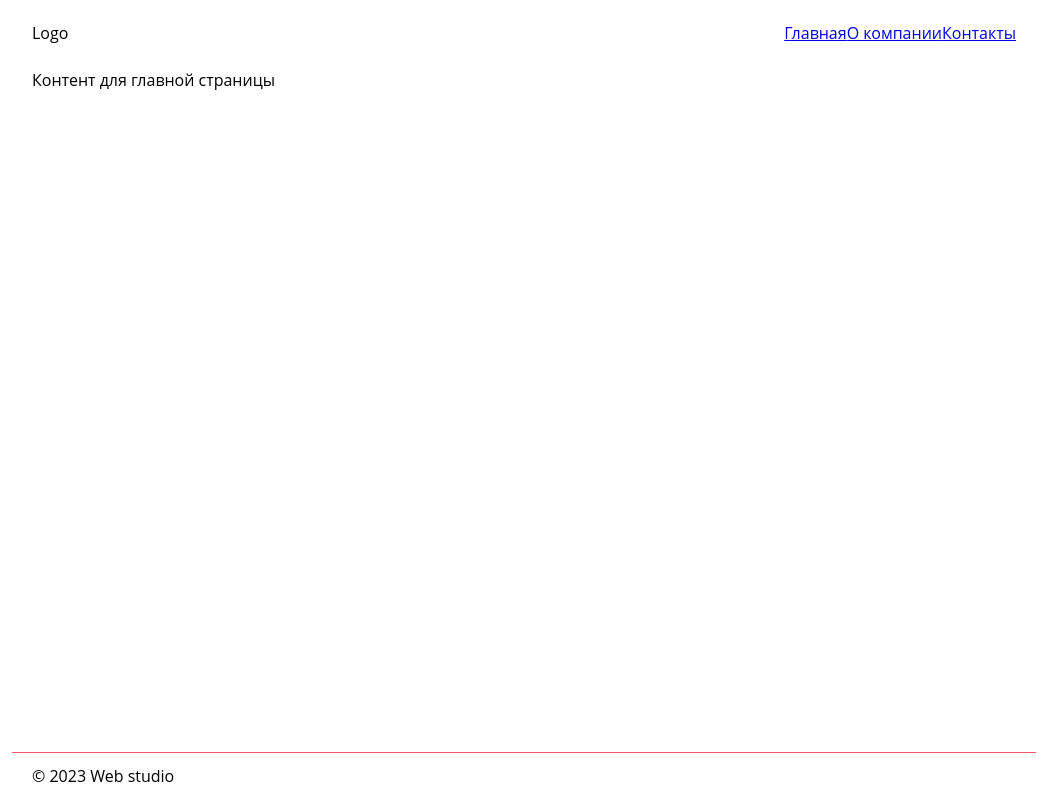
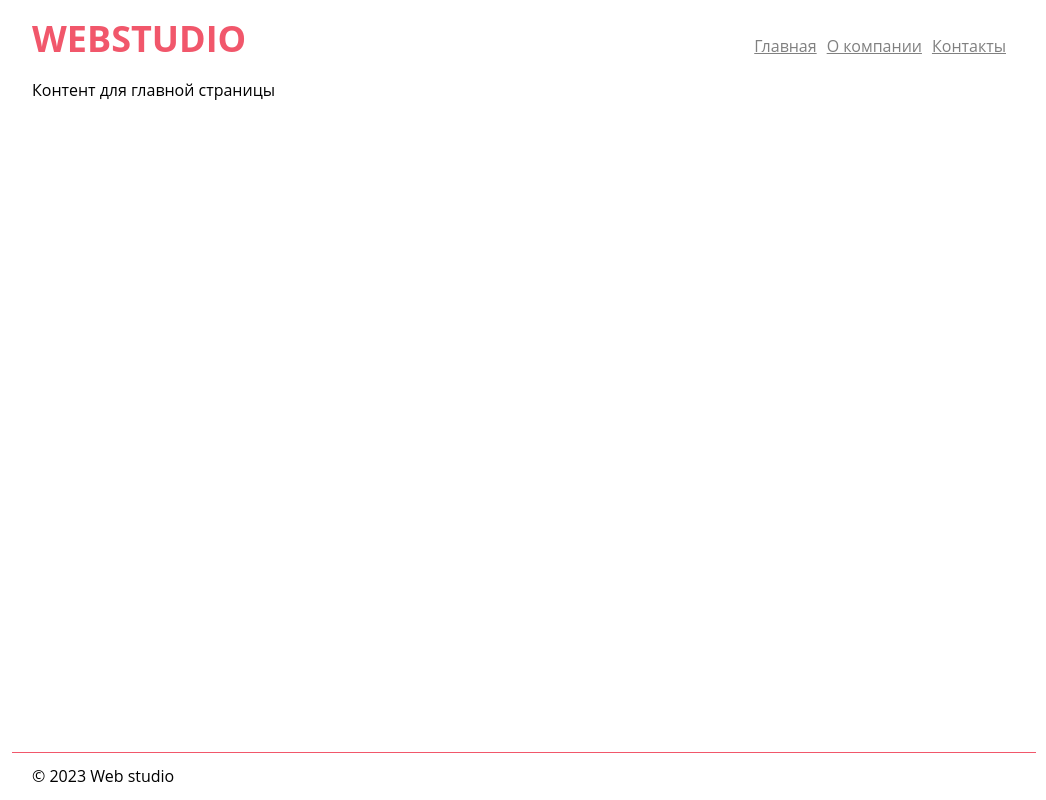
Before and after one commit to User-960/Project-on-Next.js, a Next.js app: page / in a window 1280 px wide. Shown: the whole page, without its empty margins (116-1162 px from the left). Built offline with nearby package versions, Linux system fonts and the light colour scheme.

Commit message:
feat: add styles for component Navigation

```diff
--- a/components/Layout/Layout.module.css
+++ b/components/Layout/Layout.module.css
@@ -14,6 +14,12 @@
   padding: 0 20px;
 }
 
+.logo {
+  font-size: 36px;
+  font-weight: bold;
+  color: #f1576b;
+}
+
 .main {
   padding: 20px;
   flex: 1;
--- a/components/Layout/Layout.tsx
+++ b/components/Layout/Layout.tsx
@@ -15,7 +15,7 @@ export default function Layout({ children }: PropsWithChildren) {
 
       <div className={css.container}>
         <header className={css.header}>
-          <div>Logo</div>
+          <div className={css.logo}>WEBSTUDIO</div>
           <Navigation />
         </header>
         <main className={css.main}>{children}</main>
--- /dev/null
+++ b/components/Navigation/Navigation.module.css
@@ -0,0 +1,27 @@
+.container {
+  padding: 0 10px;
+}
+
+.list {
+  display: flex;
+  list-style: none;
+  margin: 0;
+}
+
+.item {
+  display: block;
+  line-height: normal;
+  margin-left: 10px;
+  font-size: 16px;
+  font-weight: 400;
+}
+
+.item a {
+  color: gray;
+  padding-top: 15px;
+  display: block;
+}
+
+.item:hover a {
+  color: #111;
+}
--- a/components/Navigation/Navigation.tsx
+++ b/components/Navigation/Navigation.tsx
@@ -1,17 +1,26 @@
 import Link from 'next/link';
+import css from './Navigation.module.css';
 
 export default function Navigation() {
   return (
-    <div>
+    <div className={css.container}>
+      <ul className={css.list}>
+        <li className={css.item}>
           <Link href="/">
             Главная
           </Link>
+        </li>
+        <li className={css.item}>
           <Link href="/about">
             О компании
           </Link>
+        </li>
+        <li className={css.item}>
           <Link href="/contacts">
             Контакты
           </Link>
+        </li>
+      </ul>
     </div>
   );
 }
```
Lines whose indentation alone changed are shown as unchanged.
